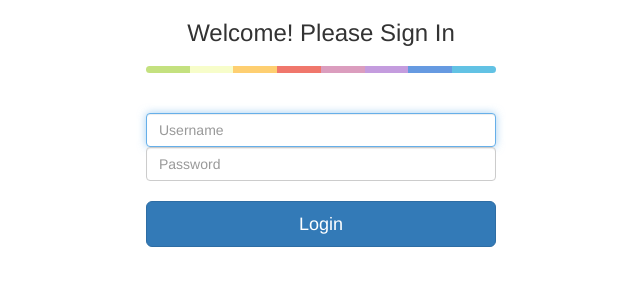
After one commit to AlyNaRahim/club-webapp, a Flask app: page /login in a window 1280 px wide. The commit adds this page. Shown: the top 300 px of the page, without its empty margins (319-959 px from the left). Run offline with Flask 2, Linux system fonts and the light colour scheme; some libraries are stand-ins or nearby versions.

Commit message:
login start

```diff
--- /dev/null
+++ b/app/forms.py
@@ -0,0 +1,8 @@
+from flask_wtf import Form
+from wtforms import StringField, BooleanField
+from wtforms.validators import DataRequired
+
+
+class LoginForm(Form):
+    openid = StringField('openid', validators=[DataRequired()])
+    remember_me = BooleanField('remember_me', default=False)
--- a/app/templates/index.html
+++ b/app/templates/index.html
@@ -32,7 +32,7 @@
         <div class="cover-container">
           <div class="masthead clearfix">
             <div class="inner">
-              <h1 class="masthead-brand">DIAS</h1>
+              <h1 class="masthead-brand">UCA CS</h1>
               <nav>
                 <ul class="nav masthead-nav">
                   <li class="active"><a href="/">Home</a></li>
--- /dev/null
+++ b/app/templates/login.html
@@ -0,0 +1,50 @@
+<!DOCTYPE html>
+<html lang="en">
+    <head>
+        <meta charset="utf-8">
+        <meta http-equiv="X-UA-Compatible" content="IE=edge">
+        <meta name="viewport" content="width=device-width, initial-scale=1">
+        <!-- The above 3 meta tags *must* come first in the head; any other head content must come *after* these tags -->
+        <meta name="description" content="">
+        <meta name="author" content="">
+        <link rel="icon" href="/static/css/favicon.ico">
+
+        <title>UCA CS</title>
+
+        <link href="/static/css/bootstrap.min.css" rel="stylesheet">
+        <script type="text/javascript" src="/static/js/jquery.min.js"></script>
+        <script type="text/javascript" src="/static/js/bootstrap.min.js"></script>
+    </head>
+
+    <style type="text/css">
+
+        .colorgraph {
+          height: 7px;
+          border-top: 0;
+          background: #c4e17f;
+          border-radius: 5px;
+          background-image: -webkit-linear-gradient(left, #c4e17f, #c4e17f 12.5%, #f7fdca 12.5%, #f7fdca 25%, #fecf71 25%, #fecf71 37.5%, #f0776c 37.5%, #f0776c 50%, #db9dbe 50%, #db9dbe 62.5%, #c49cde 62.5%, #c49cde 75%, #669ae1 75%, #669ae1 87.5%, #62c2e4 87.5%, #62c2e4);
+          background-image: linear-gradient(to right, #c4e17f, #c4e17f 12.5%, #f7fdca 12.5%, #f7fdca 25%, #fecf71 25%, #fecf71 37.5%, #f0776c 37.5%, #f0776c 50%, #db9dbe 50%, #db9dbe 62.5%, #c49cde 62.5%, #c49cde 75%, #669ae1 75%, #669ae1 87.5%, #62c2e4 87.5%, #62c2e4);
+        }
+
+        .form{
+            text-align: center;
+        }
+    </style>
+
+
+<div class = "container">
+
+        <div class="col-md-4 col-md-offset-4" style="margin-top: 50spx" >
+                <h3 class="form">Welcome! Please Sign In</h3>
+                  <hr class="colorgraph"><br>
+
+                  <input type="text" class="form-control" name="Username" placeholder="Username" required="" autofocus="" />
+                  <input type="password" class="form-control" name="Password" placeholder="Password" required="" style="margin-bottom: 20px" />
+
+                  <button class="btn btn-lg btn-primary btn-block"  name="Submit" value="Login" type="Submit" style="">Login</button>
+        </div>
+</div>
+
+
+</html>
--- a/app/views.py
+++ b/app/views.py
@@ -1,10 +1,27 @@
-from flask import render_template
-from app import app
+from flask import render_template, flash, redirect, session, url_for, request, g
+from flask_login import login_user, logout_user, current_user, login_required
+from app import app, db, lm, oid
+from .forms import LoginForm
+from .models import User
+
+
+@lm.user_loader
+def load_user(id):
+    return User.query.get(int(id))
+
+
+@app.before_request
+def before_request():
+    g.user = current_user
+
 
 @app.route('/')
 @app.route('/index')
+# @login_required
 def index():
-    return render_template("index.html")
+    user = g.user
+
+    return render_template('index.html')
 
 
 @app.route('/about')
@@ -15,3 +32,44 @@ def about():
 @app.route('/documents')
 def documents():
     return render_template("documents.html")
+
+@app.route('/login', methods=['GET', 'POST'])
+@oid.loginhandler
+def login():
+    if g.user is not None and g.user.is_authenticated:
+        return redirect(url_for('index'))
+    form = LoginForm()
+    if form.validate_on_submit():
+        session['remember_me'] = form.remember_me.data
+        return oid.try_login(form.openid.data, ask_for=['nickname', 'email'])
+    return render_template('login.html',
+                           title='Sign In',
+                           form=form,
+                           providers=app.config['OPENID_PROVIDERS'])
+
+
+@oid.after_login
+def after_login(resp):
+    if resp.email is None or resp.email == "":
+        flash('Invalid login. Please try again.')
+        return redirect(url_for('login'))
+    user = User.query.filter_by(email=resp.email).first()
+    if user is None:
+        nickname = resp.nickname
+        if nickname is None or nickname == "":
+            nickname = resp.email.split('@')[0]
+        user = User(nickname=nickname, email=resp.email)
+        db.session.add(user)
+        db.session.commit()
+    remember_me = False
+    if 'remember_me' in session:
+        remember_me = session['remember_me']
+        session.pop('remember_me', None)
+    login_user(user, remember=remember_me)
+    return redirect(request.args.get('next') or url_for('index'))
+
+
+@app.route('/logout')
+def logout():
+    logout_user()
+    return redirect(url_for('index'))
```
Also changed, not shown: app/__init__.py (+13 -1 lines), app/models.py (added, +39 -0 lines), config.py (added, +15 -0 lines).
